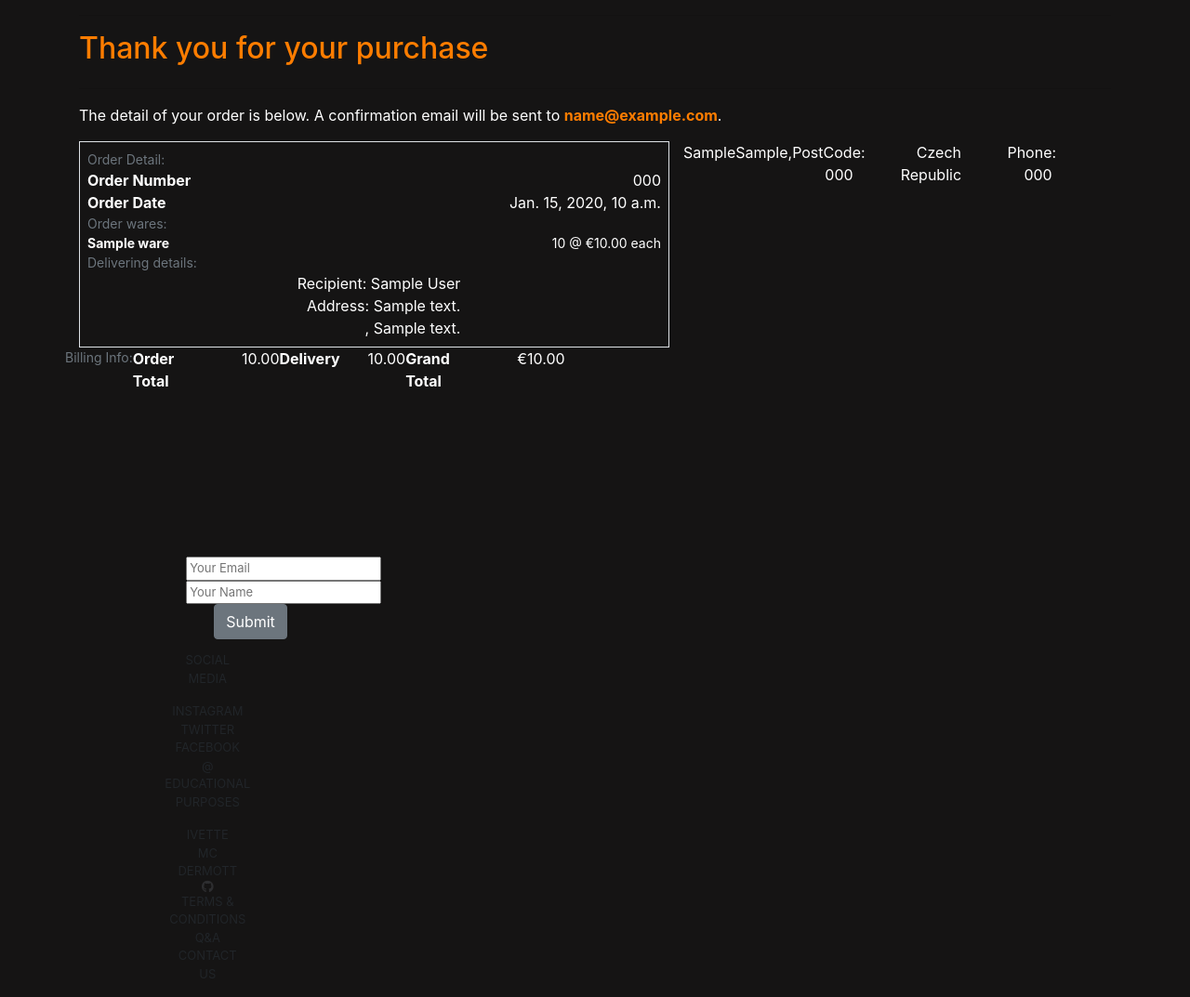
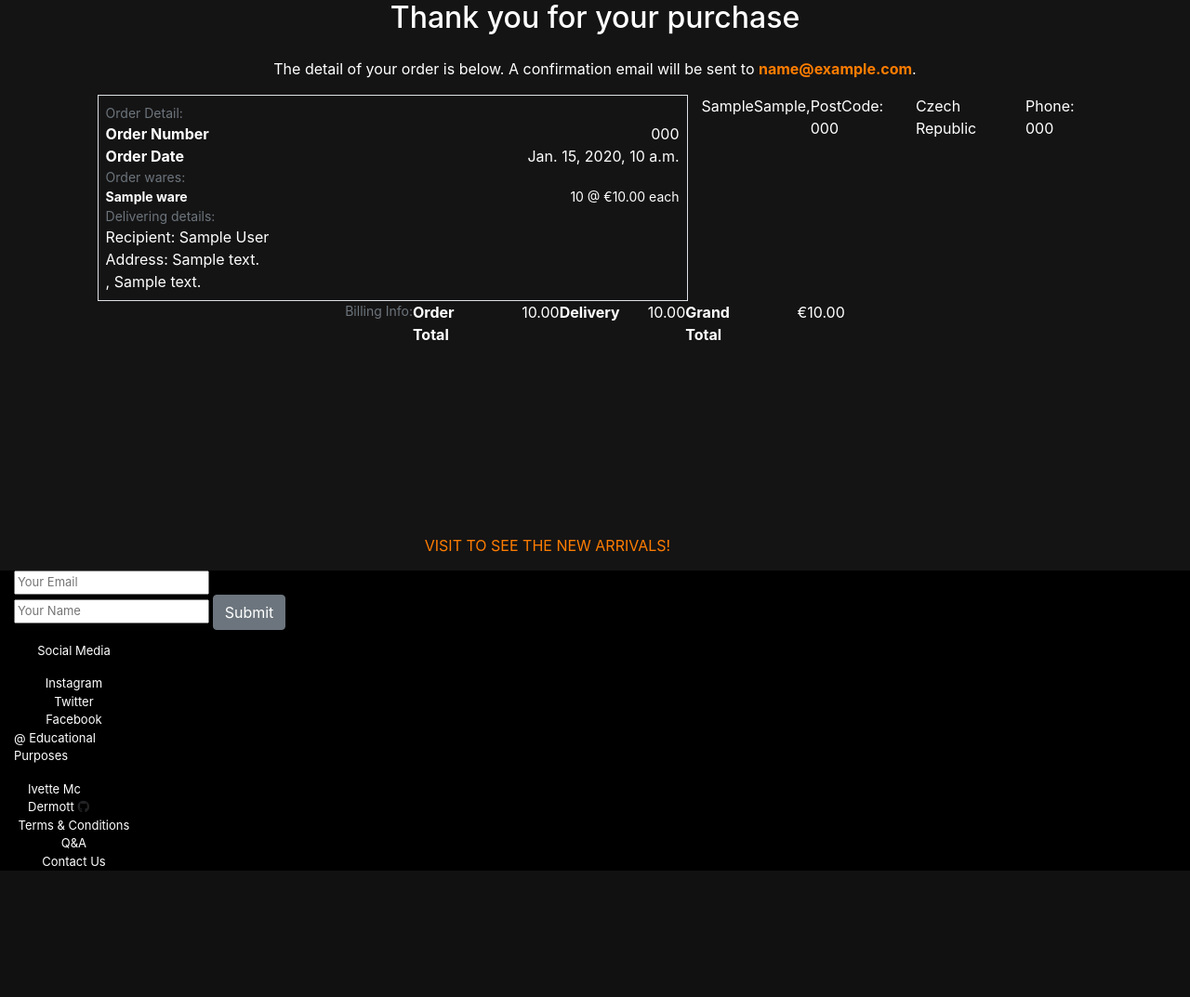
Before and after one commit to IvetteMcDermott/SebsStoreToys, a Django app: page /checkout/checkout_success/000 in a window 1280 px wide. Shown: the part 96-1169 px from the top of the page at 93% size. After the commit the page ends 1033 px from the top, so only its background shows below. Run offline with Django 3.2, Linux system fonts and the light colour scheme; tables that the repository leaves empty hold one stand-in row (values such as "Sample post"); some libraries are stand-ins or nearby versions; grey boxes are pictures that could not be loaded.

Commit message:
:lipstick: Checkout App: Styling

```diff
--- a/checkout/templates/checkout/checkout_success.html
+++ b/checkout/templates/checkout/checkout_success.html
@@ -5,29 +5,30 @@
 <link rel="stylesheet" href="{% static 'checkout/css/checkout.css' %}">
 {% endblock %}
 
-{% block page_header %}
-    <div class="container header-container">
-        <div class="row">
-            <div class="col"></div>
-        </div>
+{% block head %}
+<title>SebsToyStore - Checkout Success</title>
+{% endblock %}
+
+{% block header %}
+<div class="row w-100 d-flex justify-content-center p-5">
+    <h2 class="text-orange text-uppercase pages-title">Checkout Success</h2>
 </div>
 {% endblock %}
 
 
 {% block content %}
-    <div class="container" >
+<div class="container">
     <div class="row">
-            <div class="col">
-                <hr>
-                <h2 class="logo-font mb-4 text-orange">Thank you for your purchase</h2>
-                <hr>
-                <p class="text-black">The detail of your order is below. A confirmation email will be sent to <strong class="text-orange">{{ order.email }}</strong>.</p>
+        <div class="col ">
+            <h2 class="logo-font mb-4 text-center">Thank you for your purchase</h2>
+            <p class="text-black text-center">The detail of your order is below. A confirmation email will be sent to <strong
+                    class="text-orange">{{ order.email }}</strong>.</p>
         </div>
     </div>
 
-        <div class="row">
-            <div class="col-12 col-lg-7">
-                <div class="order-confirmation-wrapper p-2 border">
+    <div class="row d-flex justify-content-center">
+        <div class="col-12 col-lg-7 ">
+            <div class="order-confirmation-wrapper p-2 border ">
                 <div class="row">
                     <div class="col">
                         <small class="text-muted">Order Detail:</small>
@@ -78,13 +79,13 @@
                 </div>
 
                 <div class="row">
-                        <div class="col-12 col-md-8 text-md-right">
+                    <div class="col-12 col-md-8 text-md-left">
                         <p class="mb-0">Recipient: {{ order.full_name }}</p>
                     </div>
                 </div>
 
                 <div class="row">
-                        <div class="col-12 col-md-8 text-md-right">
+                    <div class="col-12 col-md-8 text-md-left">
                         <p class="mb-0">Address: {{ order.street_address1 }}</p>
                         {% if order.street_address2 %}
 
@@ -99,34 +100,34 @@
 
         {% if order.county %}
         <div class="row">
-                        <div class="col-12 col-md-8 text-md-right">
+            <div class="col-12 col-md-8 text-md-left">
                 <p class="mb-0">{{ order.county }}</p>
             </div>
         </div>
         {% endif %}
 
         <div class="row">
-                        <div class="col-12 col-md-8 text-md-right">
+            <div class="col-12 col-md-8 text-md-left">
                 <p class="mb-0">{{ order.town_or_city }},</p>
             </div>
         </div>
 
         {% if order.postcode %}
         <div class="row">
-                        <div class="col-12 col-md-8 text-md-right">
+            <div class="col-12 col-md-8 text-md-left">
                 <p class="mb-0">PostCode: {{ order.postcode }}</p>
             </div>
         </div>
         {% endif %}
 
         <div class="row">
-                        <div class="col-12 col-md-8 text-md-right">
+            <div class="col-12 col-md-8 text-md-left">
                 <p class="mb-0">{{ order.country.name }}</p>
             </div>
         </div>
 
         <div class="row">
-                        <div class="col-12 col-md-8 text-md-right">
+            <div class="col-12 col-md-8 text-md-left">
                 <p class="mb-0">Phone: {{ order.phone_number }}</p>
             </div>
         </div>
@@ -170,8 +171,8 @@
     <div class="col-12 col-lg-7 text-right">
         <a href="{% url 'sts_store:wares' %}" class="btn btn-black rounded-0 my-2">
             <span class="icon mr-2">
-                        <i class="fa-regular fa-sparkles fa-beat-fade" style="color: #33b9cc;"></i>					</span>
-					<span class="text-uppercase text-orange>Visit to see the new arrivals!!</span>
+                <i class="fa-regular fa-sparkles fa-beat-fade" style="color: #33b9cc;"></i> </span>
+            <span class="text-uppercase text-orange">Visit to see the new arrivals!</span>
 				</a>
 			</div>
 		</div>
```
Also changed, not shown: checkout/templates/checkout/checkout.html (+10 -16 lines), checkout/forms.py (line endings or trailing spaces). Lines whose indentation alone changed are shown as unchanged.
